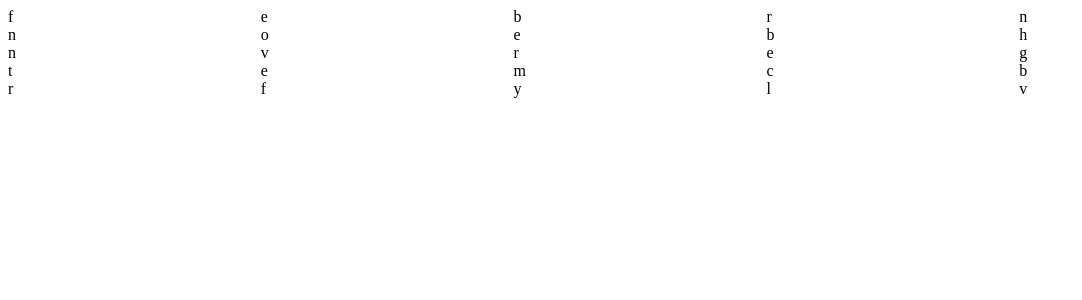
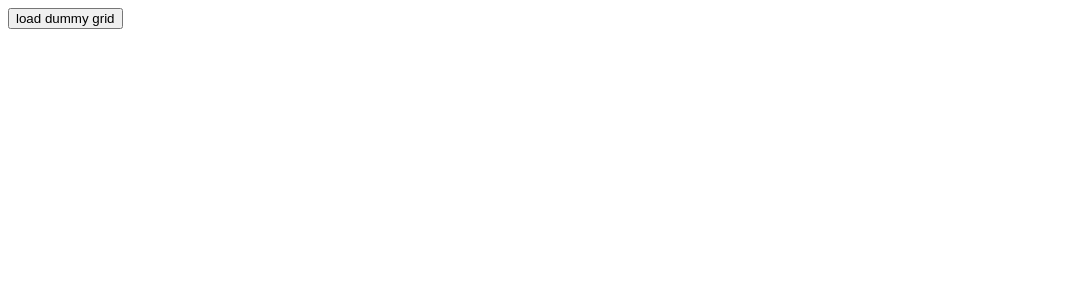
Before and after one commit to msarkisian/wordtwist, a React (Vite) app in the folder client/: page / in a window 1280 px wide. Shown: the top 300 px of the page, without its empty margins (0-1082 px from the left). Built offline with nearby package versions, Linux system fonts and the light colour scheme.

Commit message:
gameboard state and dummy functions

```diff
--- /dev/null
+++ b/client/src/@types.ts
@@ -0,0 +1 @@
+export type GameGrid = string[][];
--- a/client/src/components/gameboard/GameBoard.css
+++ b/client/src/components/gameboard/GameBoard.css
@@ -1,3 +1,13 @@
 .gameGrid {
   display: grid;
 }
+
+.gameLetter {
+  border: 1px solid black;
+  display: flex;
+  justify-content: center;
+  align-items: center;
+  height: 100px;
+  cursor: pointer;
+  user-select: none;
+}
--- a/client/src/components/gameboard/GameBoard.tsx
+++ b/client/src/components/gameboard/GameBoard.tsx
@@ -1,10 +1,24 @@
-import React from 'react';
+import React, { useState } from 'react';
 import { Letter } from './Letter';
 import './GameBoard.css';
+import { GameGrid } from '../../@types';
 
 interface GameBoardProps {}
 
 export const GameBoard: React.FC<GameBoardProps> = ({}) => {
+  const [grid, setGrid] = useState<GameGrid | null>(null);
+  const [foundWords, setFoundWords] = useState<string[]>([]);
+  const [score, setScore] = useState(0);
+  // not setting this to falses on initialization to account for different game sizes
+  const [selectedLetters, setSelectedLetters] = useState<boolean[][] | null>(
+    null
+  );
+  const [selectedWord, setSelectedWord] = useState('');
+
+  const handleMouseDown = (y: number, x: number) => {
+    console.log(y, x);
+  };
+
   const dummyGrid = [
     ['f', 'e', 'b', 'r', 'n'],
     ['n', 'o', 'e', 'b', 'h'],
@@ -12,14 +26,36 @@ export const GameBoard: React.FC<GameBoardProps> = ({}) => {
     ['t', 'e', 'm', 'c', 'b'],
     ['r', 'f', 'y', 'l', 'v'],
   ];
+
+  if (!grid) {
+    return (
+      <button
+        onClick={() => {
+          setGrid(dummyGrid);
+          setSelectedLetters(Array(5).fill(Array(5).fill(false)));
+        }}
+      >
+        load dummy grid
+      </button>
+    );
+  }
+
   return (
     <div
       className="gameGrid"
       style={{
-        gridTemplateColumns: '1fr '.repeat(dummyGrid.length),
+        gridTemplateColumns: '100px '.repeat(dummyGrid.length),
       }}
     >
-      {dummyGrid.map((row) => row.map((column) => <Letter letter={column} />))}
+      {grid.map((row, y) =>
+        row.map((column, x) => (
+          <Letter
+            letter={column}
+            selected={selectedLetters![y][x]}
+            handleMouseDown={() => handleMouseDown(y, x)}
+          />
+        ))
+      )}
     </div>
   );
 };
--- a/client/src/components/gameboard/Letter.tsx
+++ b/client/src/components/gameboard/Letter.tsx
@@ -2,9 +2,20 @@ import React from 'react';
 
 interface LetterProps {
   letter: string;
+  selected: boolean;
+  handleMouseDown: React.MouseEventHandler;
+
   // onHover, onClick, etc
 }
 
-export const Letter: React.FC<LetterProps> = ({ letter }) => {
-  return <div>{letter}</div>;
+export const Letter: React.FC<LetterProps> = ({
+  letter,
+  selected,
+  handleMouseDown,
+}) => {
+  return (
+    <div className="gameLetter" onMouseDown={handleMouseDown}>
+      {letter.toUpperCase()}
+    </div>
+  );
 };
```
